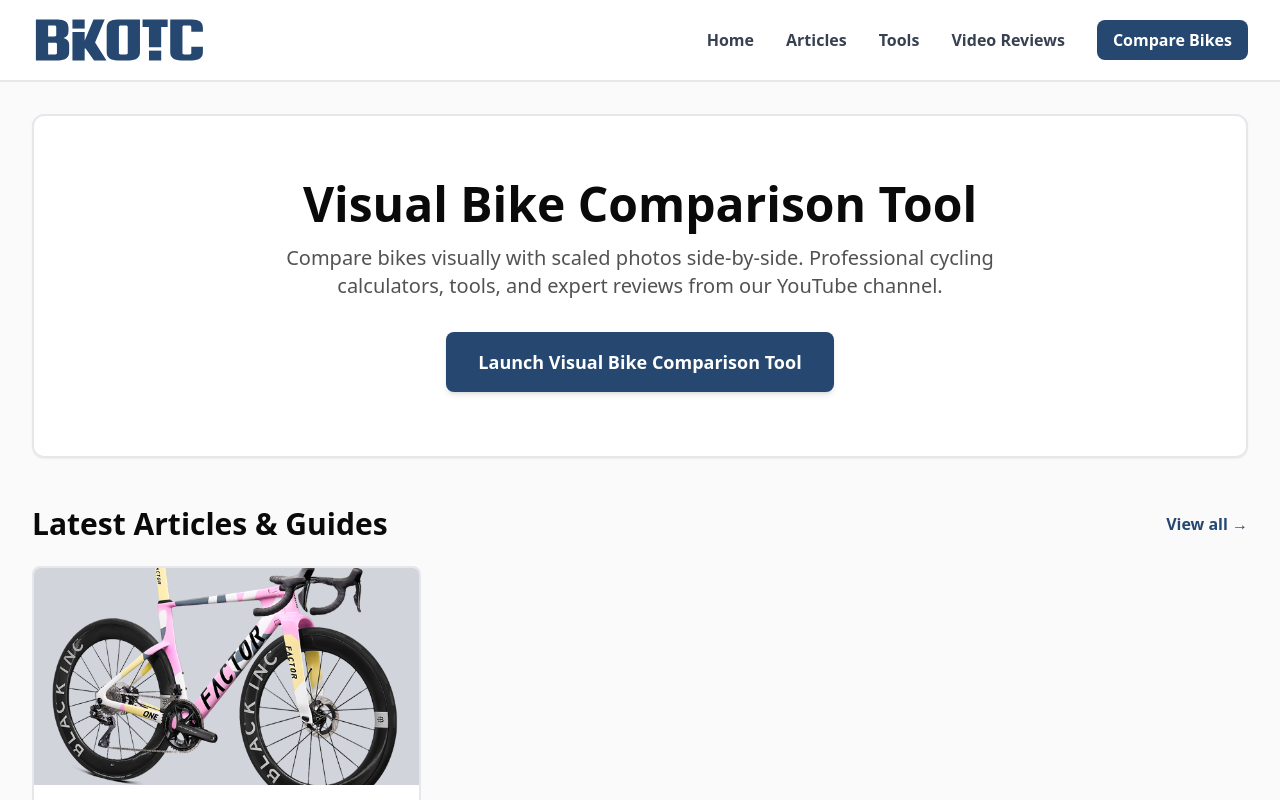
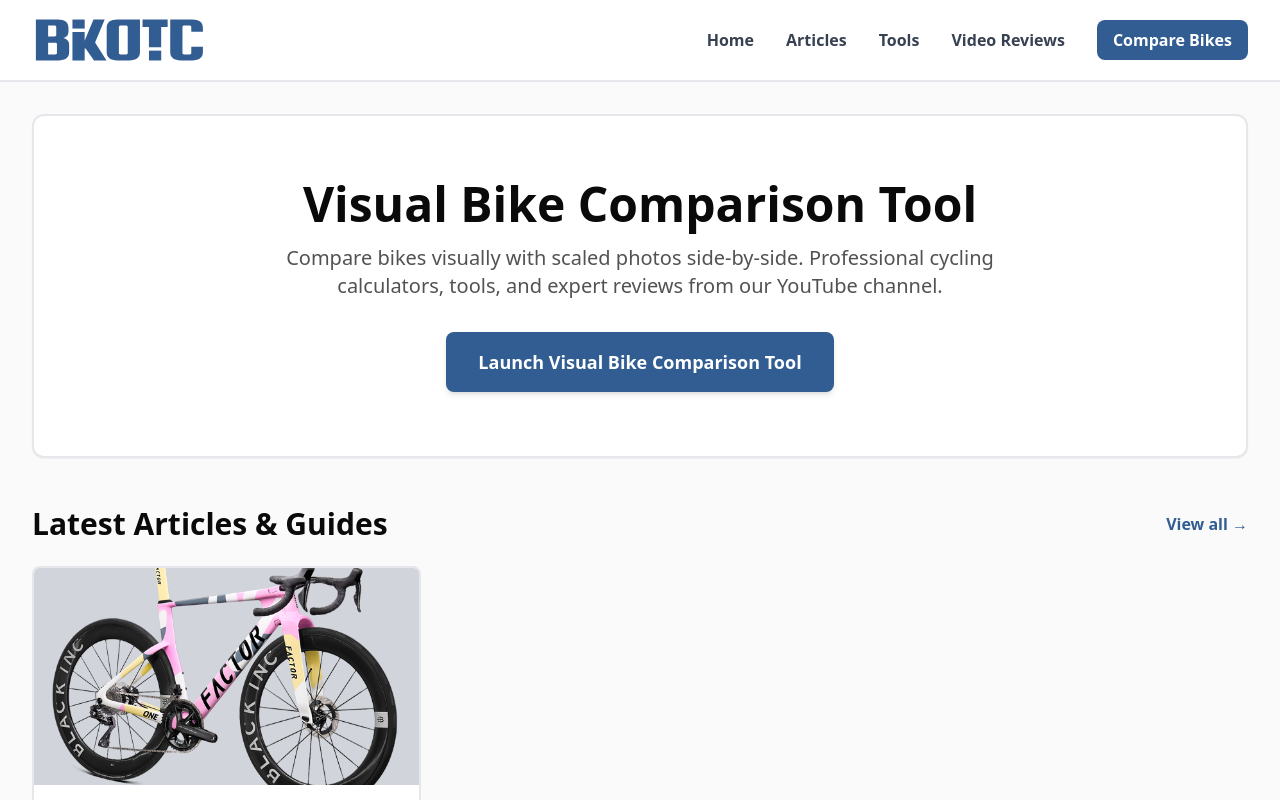
Before and after one commit to maccavamzoo/bikotic-genesis, a Next.js app: page / in a window 1280 px wide. Shown: the top 800 px of the page. Built offline with nearby package versions, Linux system fonts and the light colour scheme.

Commit message:
Update tailwind.config.ts

```diff
--- a/tailwind.config.ts
+++ b/tailwind.config.ts
@@ -9,8 +9,8 @@ module.exports = {
   theme: {
     extend: {
       colors: {
-        'bikotic-blue': '#254770',
-        'bikotic-blue-dark': '#3a3b6b',
+        'bikotic-blue': '#315d93',
+        'bikotic-blue-dark': '#4c91e5',
       },
       typography: {
         DEFAULT: {
```
